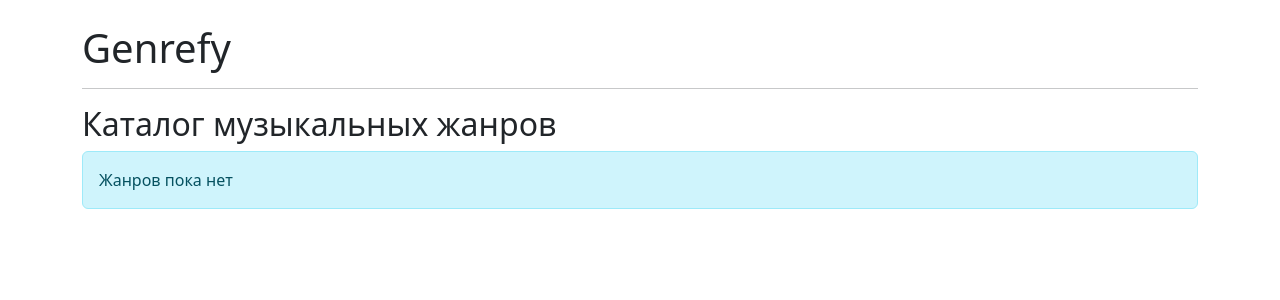
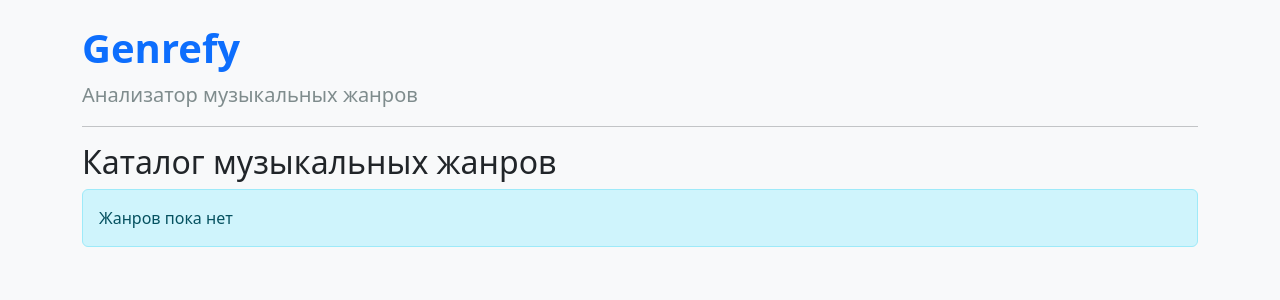
Before and after one commit to Vilyad/Genrefy, a Django app: page / in a window 1280 px wide. Shown: the top 300 px of the page. Run offline with Django 5.2, Linux system fonts and the light colour scheme; data that the repository does not hold is empty.

Commit message:
refactor: move inline styles to external CSS file

```diff
--- a/catalog/static/catalog/css/styles.css
+++ b/catalog/static/catalog/css/styles.css
@@ -0,0 +1,34 @@
+body {
+    background-color: #f8f9fa;
+    font-family: system-ui, -apple-system, BlinkMacSystemFont, 'Segoe UI', Roboto, Oxygen, Ubuntu, Cantarell, 'Open Sans', 'Helvetica Neue', sans-serif;
+}
+
+h1 {
+    color: #2c3e50;
+    font-weight: 700;
+}
+
+.lead {
+    color: #7f8c8d;
+}
+
+.card {
+    border: 1px solid #e9ecef;
+    border-radius: 10px;
+    transition: all 0.3s ease;
+}
+
+.card:hover {
+    box-shadow: 0 5px 15px rgba(0, 0, 0, 0.1);
+    transform: translateY(-2px);
+}
+
+.btn-primary {
+    background-color: #667eea;
+    border-color: #667eea;
+}
+
+.btn-primary:hover {
+    background-color: #5a67d8;
+    border-color: #5a67d8;
+}
--- a/catalog/templates/catalog/base.html
+++ b/catalog/templates/catalog/base.html
@@ -1,15 +1,25 @@
 <!DOCTYPE html>
+{% load static %}
 <html lang="ru">
 <head>
     <meta charset="UTF-8">
+    <meta name="viewport" content="width=device-width, initial-scale=1.0">
     <title>{% block title %}Genrefy{% endblock %}</title>
+
     <link href="https://cdn.jsdelivr.net/npm/bootstrap@5.3.0/dist/css/bootstrap.min.css" rel="stylesheet">
+
+    <link rel="stylesheet" href="{% static 'catalog/css/styles.css' %}">
 </head>
 <body>
     <div class="container mt-4">
-        <h1>Genrefy</h1>
+        <h1 class="text-primary">Genrefy</h1>
+        <p class="lead">Анализатор музыкальных жанров</p>
         <hr>
         {% block content %}{% endblock %}
     </div>
+
+    <script src="https://cdn.jsdelivr.net/npm/bootstrap@5.3.0/dist/js/bootstrap.bundle.min.js"></script>
+
+    <script src="{% static 'catalog/js/main.js' %}"></script>
 </body>
 </html>
```
